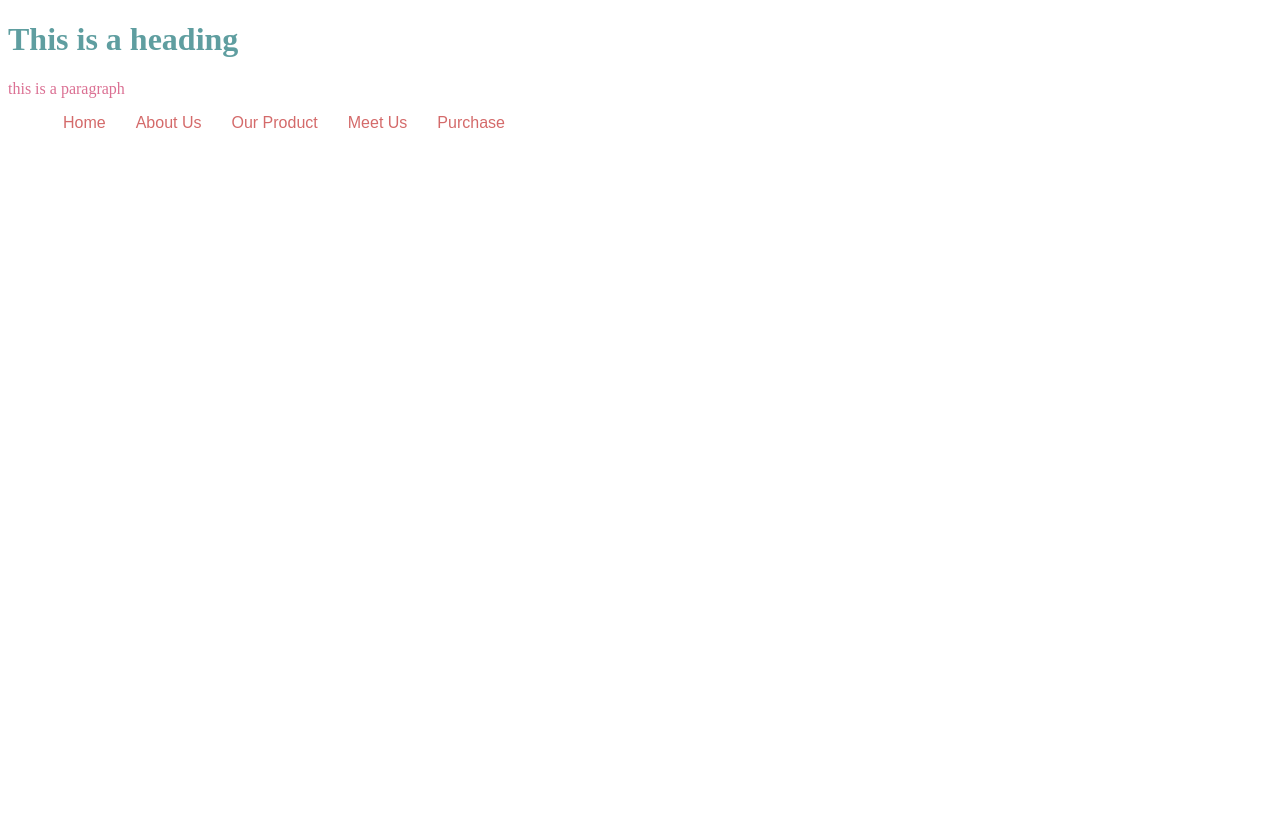
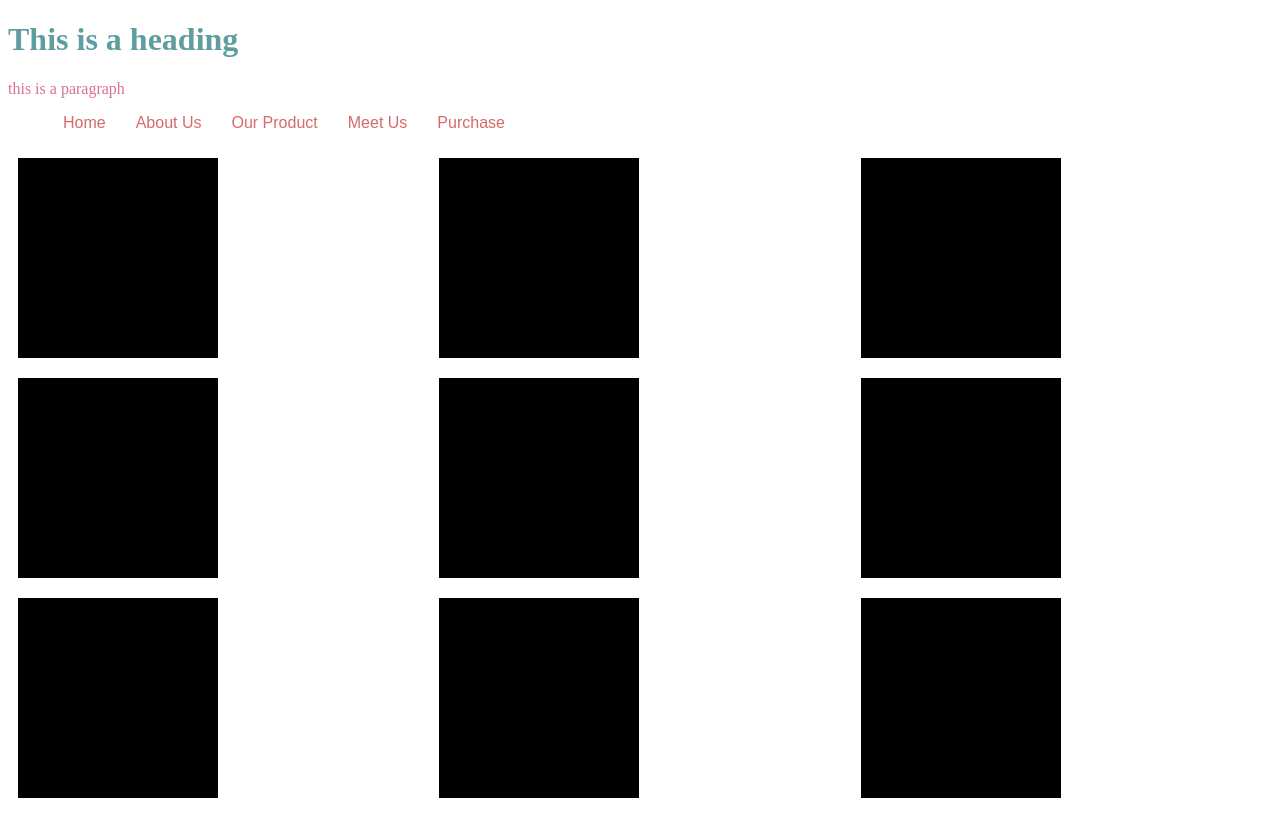
Before and after one commit to hlca-school-student/comp-sci, a plain HTML site: page kylie/index.html in a window 1280 px wide. Drawn offline with Linux system fonts and the light colour scheme; a web font is replaced by a local one.

Commit message:
made gid component

```diff
--- a/kylie/index.html
+++ b/kylie/index.html
@@ -35,3 +35,16 @@
       </li>
     </ul>
   </nav>
+
+  <section class="grid-component">
+    <div class="grid-item"></div>
+     <div class="grid-item"></div>
+     <div class="grid-item"></div>
+     <div class="grid-item"></div>
+     <div class="grid-item"></div>
+     <div class="grid-item"></div>
+     <div class="grid-item"></div>
+     <div class="grid-item"></div>
+     <div class="grid-item"></div>
+
+  </section>
--- a/kylie/style.css
+++ b/kylie/style.css
@@ -9,7 +9,6 @@
 
 p {
     color: palevioletred;
-<<<<<<< HEAD
 }
 .nav-component ul {
     display:flex;
@@ -30,7 +29,15 @@
     transition: all 500ms cubic-bezier(0.895, 0.030, 0.685, 0.220);
     transition-timing-function: cubic-bezier(0.895, 0.030, 0.685, 0.220);
   }
-=======
+  .grid-component{
+    display:grid;
+    grid-template-columns: 1fr 1fr 1fr;
+  }
 
-}
->>>>>>> ae9c7a287f0af3b2d74213afd9bfe9a62aeea392
+  .grid-component .grid-item {
+    width: 200px;
+    height:200px;
+    background-color: black;
+    margin:10px;
+    min-width:200px;
+  }
```
